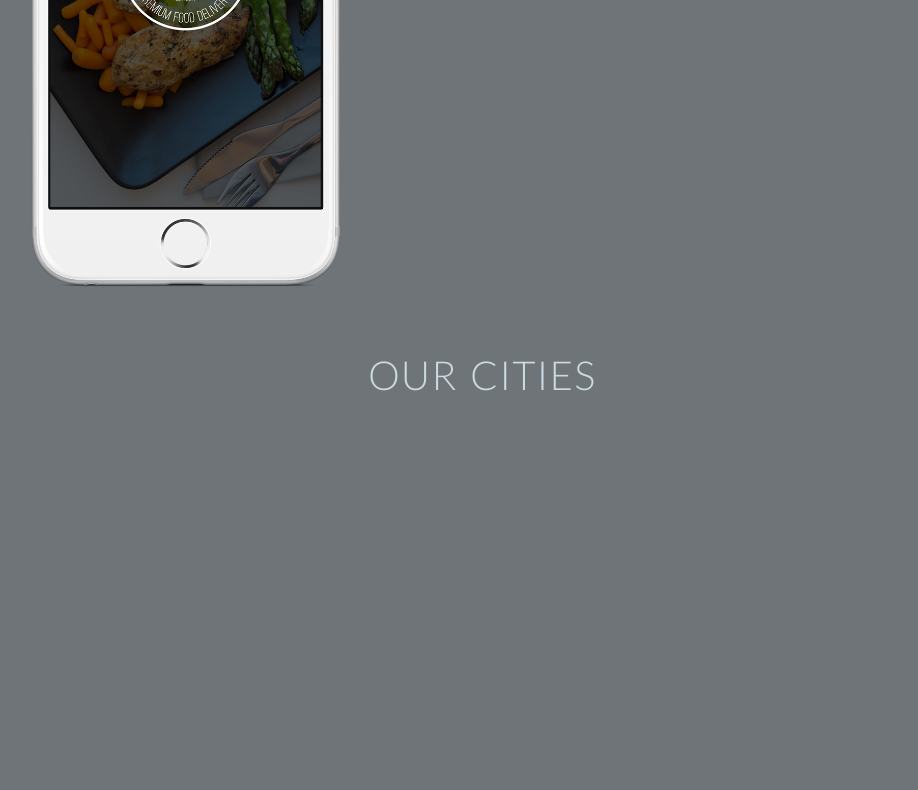
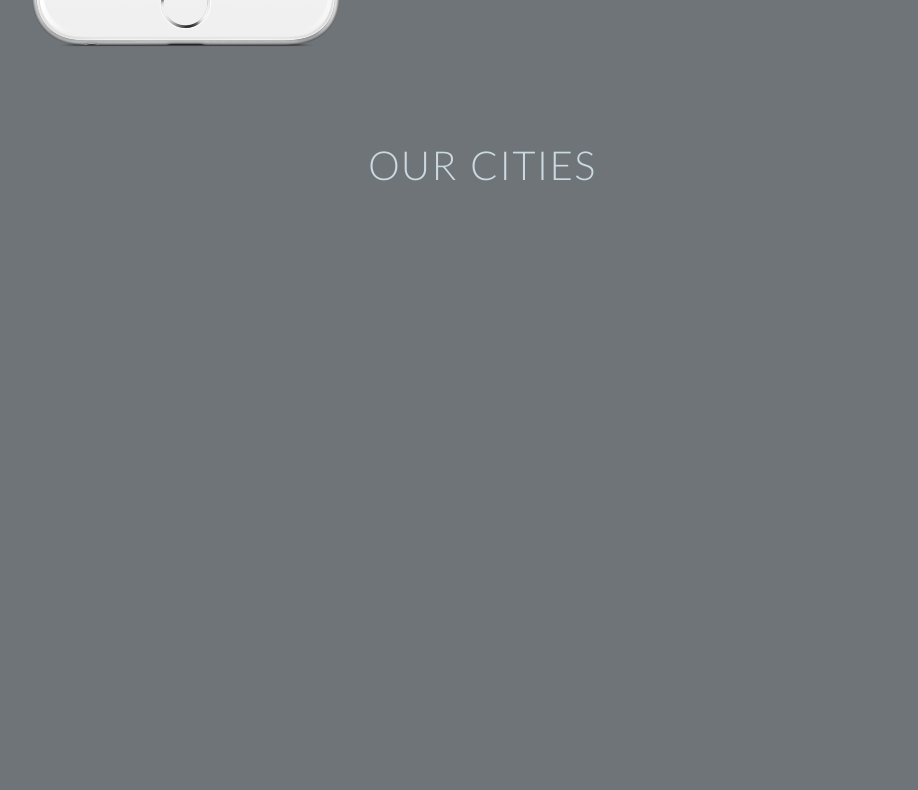
Before and after one commit to JamesStryker/Omnifood-Contents, a plain HTML site: page index.html in a window 1280 px wide. Shown: the part 2695-3485 px from the top of the page, without its empty margins (158-1076 px from the left). Drawn offline with nearby package versions, Linux system fonts and the light colour scheme.

Commit message:
changed cities section height

```diff
--- a/resources/css/styles.scss
+++ b/resources/css/styles.scss
@@ -13,6 +13,7 @@
 /*-----------------*/
 
 #meals{
+    height:70vh;
     padding:0;
     margin: -10% 0 -5% 0;
 }
@@ -81,3 +82,10 @@
     height:40px;
     width:auto;
 }
+  /*-----------------*/
+    /*App Showing*/
+/*-----------------*/
+#cities{
+    height:100vh;
+    margin-top: 30px;
+}
```
Also changed, not shown: resources/css/styles.css, 1 other file.
